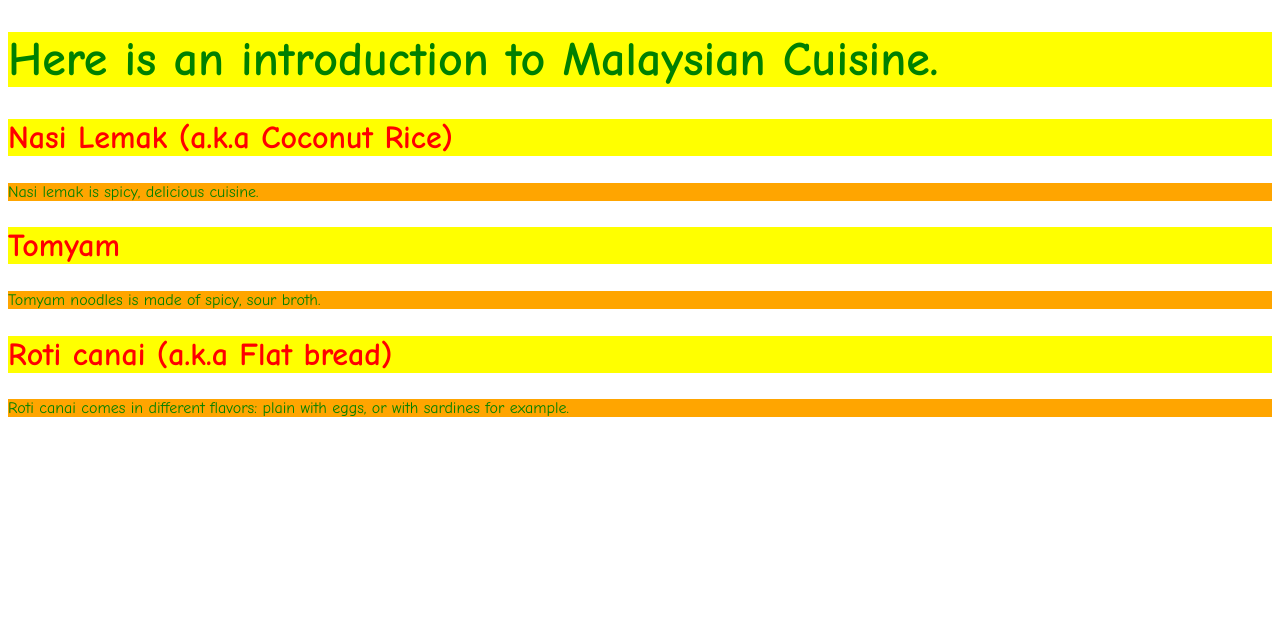
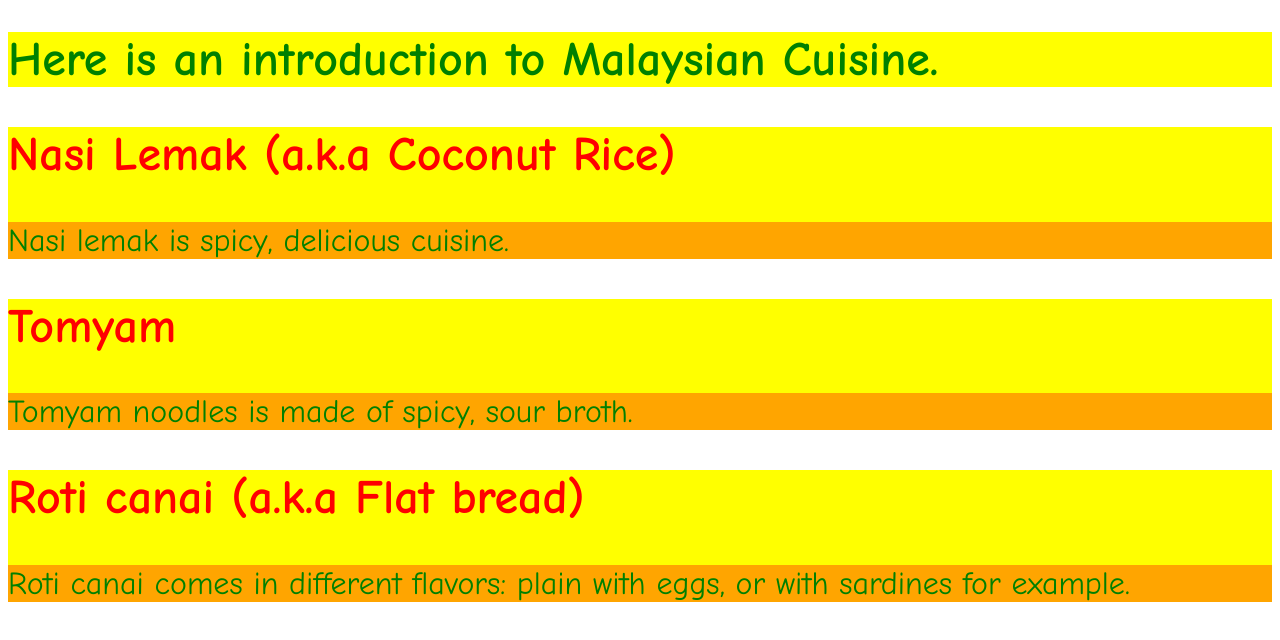
Before and after one commit to yeongfoongchoo/Coursera-Web-Development, a plain HTML site: page CSS-3/index.html in a window 1280 px wide. Drawn offline with Linux system fonts and the light colour scheme.

Commit message:
updating use of div and class

```diff
--- a/CSS-3/index.html
+++ b/CSS-3/index.html
@@ -67,26 +67,32 @@
     </h1>
 
     <div class="Food">
-      <h2 class="food1">
+      <div class="food1">
+        <h2>
           Nasi Lemak (a.k.a Coconut Rice)
         </h2>
         <p class="food2">
           Nasi lemak is spicy, delicious cuisine.
         </p>
+      </div>
 
-      <h2 class="food1">
+      <div class="food1">
+        <h2>
           Tomyam
         </h2>
         <p class="food2">
           Tomyam noodles is made of spicy, sour broth.
         </p>
+      </div>
 
-      <h2 class="food1">
+      <div class="food1">
+        <h2>
           Roti canai (a.k.a Flat bread)
         </h2>
         <p class="food2">
           Roti canai comes in different flavors: plain with eggs, or with sardines for example.
         </p>
+      </div>
 
     </div>
   </body>
```
Lines whose indentation alone changed are shown as unchanged.
